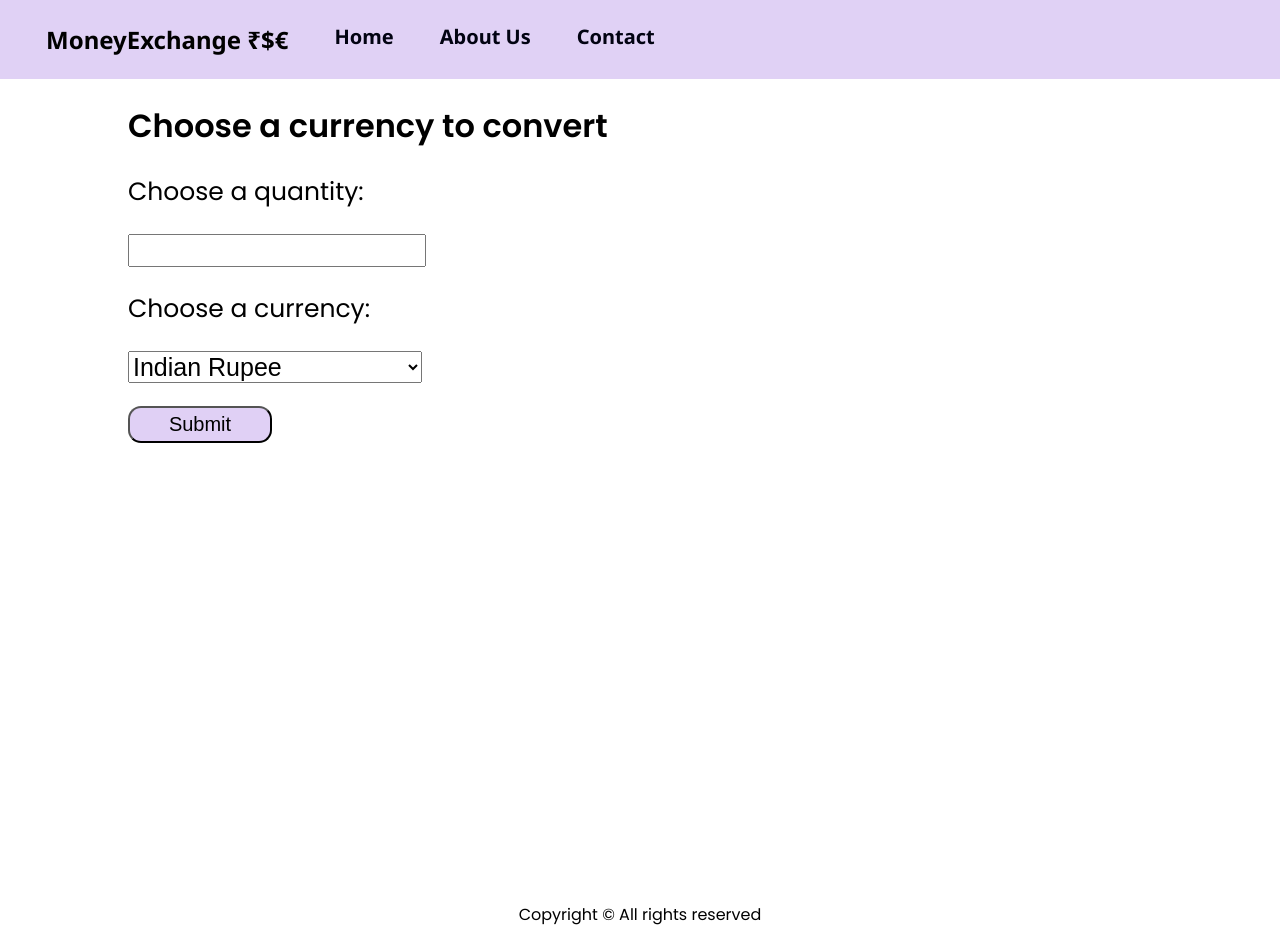
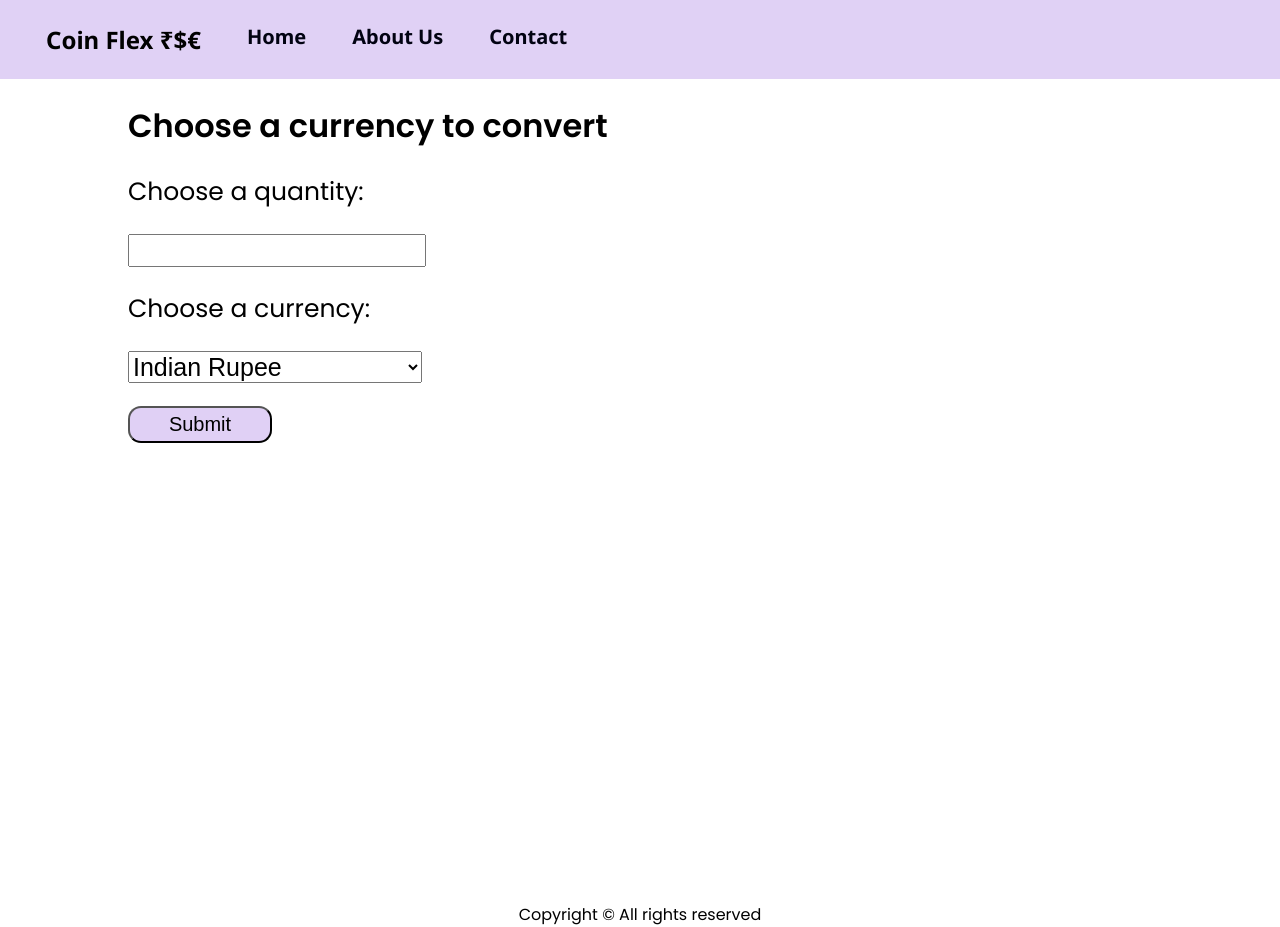
Before and after one commit to harshit2k9/currencychange, a plain HTML site: page index.html in a window 1280 px wide. Drawn offline with Linux system fonts and the light colour scheme.

Commit message:
Update index.html

```diff
--- a/index.html
+++ b/index.html
@@ -4,7 +4,7 @@
 <head>
   <meta charset="UTF-8">
   <meta name="viewport" content="width=device-width, initial-scale=1.0">
-  <title>MoneyExchange - Convert your currency </title>
+  <title>Coin Flex - Live Currency Rates </title>
   <!-- <link rel="stylesheet" href="/styles.css"> -->
   <style>
     @import url('https://fonts.googleapis.com/css2?family=Noto+Sans:ital,wght@0,700;1,300&family=Poppins:wght@400;600&display=swap');
@@ -142,7 +142,7 @@
 
 <body>
   <nav>
-    <div class="logo">MoneyExchange ₹$€</div>
+    <div class="logo">Coin Flex ₹$€</div>
     <ul>
       <li><a href="/">Home</a></li>
       <li><a href="/about">About Us</a></li>
```
